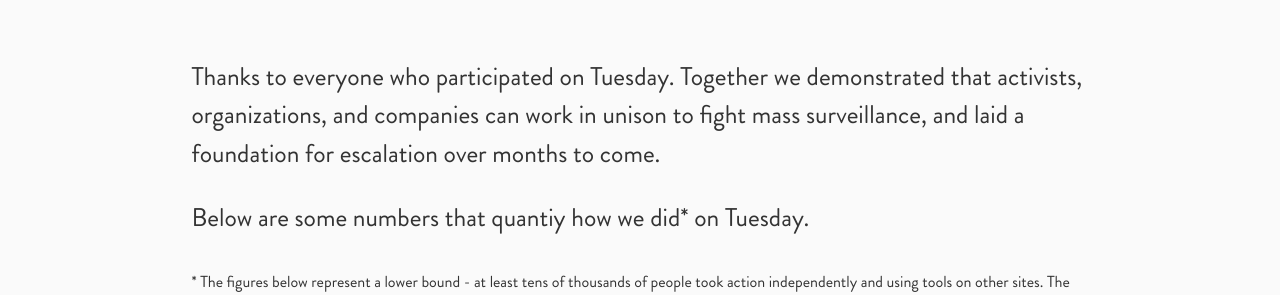
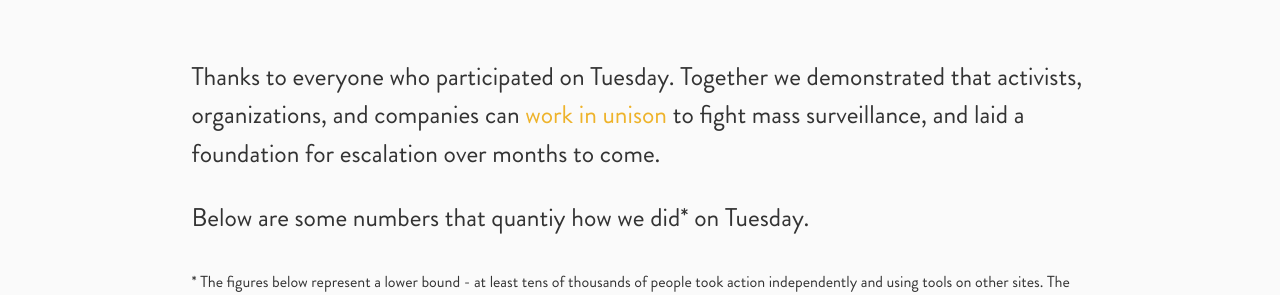
Before and after one commit to tfrce/thedaywefightback, a Jekyll site: the page built from _posts/2014-02-13-the-results.md, in a window 1280 px wide and 900 px high. Shown: the part 492-787 px from the top of the window. Built offline with Jekyll 4.4.1, drawn with Linux system fonts in a browser that asks for light colours; Markdown is read by kramdown in place of the engine named in the settings; comment, search, counter and statistics services are not loaded; some of the changed lines change nothing that is shown.

Commit message:
last but not least

```diff
--- a/_posts/2014-02-13-the-results.md
+++ b/_posts/2014-02-13-the-results.md
@@ -38,7 +38,7 @@ custom_url_share_count: true
 # custom_blog_post_style: ""
 ---
 
-Thanks to everyone who participated on Tuesday. Together we demonstrated that activists, organizations, and companies can work in unison to fight mass surveillance, and laid a foundation for escalation over months to come.
+Thanks to everyone who participated on Tuesday. Together we demonstrated that activists, organizations, and companies can [work in unison](http://www.flickr.com/photos/117264256@N06/sets/72157640854489604/) to fight mass surveillance, and laid a foundation for escalation over months to come.
 
 Below are some numbers that quantiy how we did* on Tuesday.
 <p style="font-size: 16px; margin-top:15px">* The figures below represent a lower bound  - at least tens of thousands of people took action independently and using tools on other sites.  The statistics below do not account for that activity</p>
```
